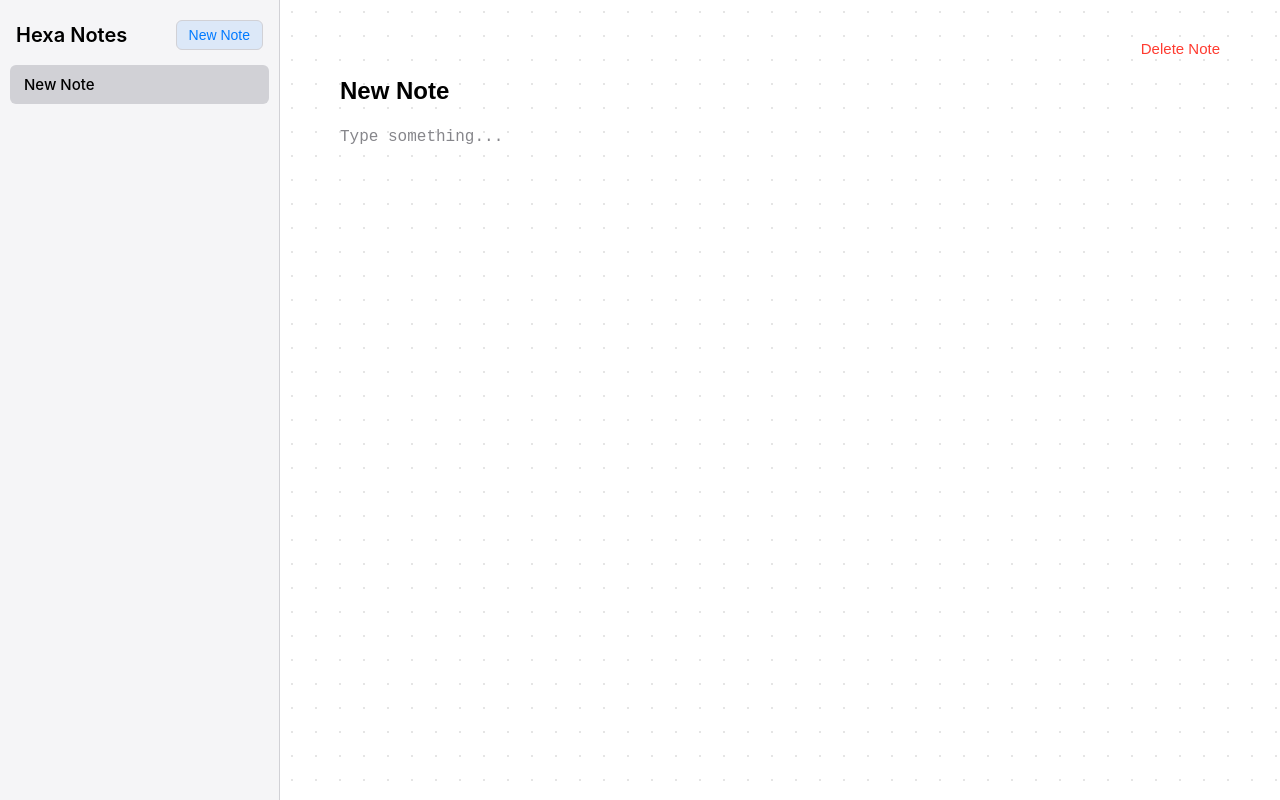
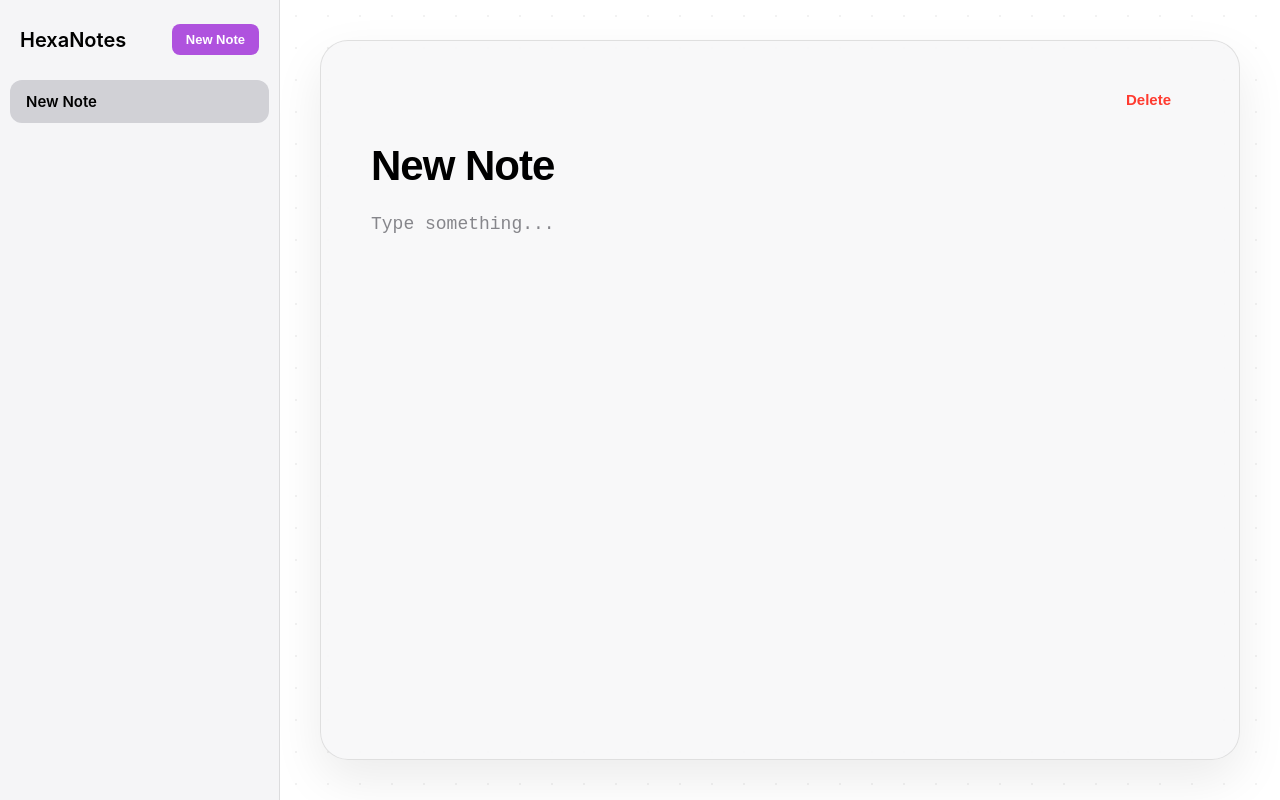
Before and after one commit to Hexa-Programmer/HexaNotes, a plain HTML site: page index.html in a window 1280 px wide. Drawn offline with Linux system fonts and the light colour scheme.

Commit message:
Improved the UI

```diff
--- a/index.html
+++ b/index.html
@@ -22,23 +22,23 @@
 
     <div class="sidebar">
         <div class="sidebar-header">
-            <h2>Hexa Notes</h2>
-            <button onclick="createNote()">New Note</button>
+            <h2>HexaNotes</h2>
+            <button class="new-btn" onclick="createNote()">New Note</button>
         </div>
         <div id="notesList" class="notes-container"></div>
     </div>
 
     <div class="editor">
+        <div class="display-card">
+            <div class="editor-header">
+                <button class="back-btn" onclick="closeNote()">‹ Notes</button>
+                <button class="delete-btn" onclick="deleteNote()">Delete</button>
+            </div>
 
-        <div class="editor-header">
-            <button class="back-btn" onclick="closeNote()">‹ Notes</button>
-            <button class="delete-btn" onclick="deleteNote()">Delete Note</button>
+            <input id="noteTitle" placeholder="Title" />
+
+            <textarea id="noteBox" placeholder="Type something..."></textarea>
         </div>
-
-        <input id="noteTitle" placeholder="Title" />
-
-        <textarea id="noteBox" placeholder="Type something..."></textarea>
-
     </div>
 
 </div>
--- a/style.css
+++ b/style.css
@@ -2,30 +2,34 @@
 :root {
     --bg-main: #ffffff;
     --bg-sidebar: #f5f5f7;
+    --bg-card: rgba(245, 245, 247, 0.7);
     --text-main: #000000;
     --text-muted: #86868b;
-    --accent: #007aff;
+    --accent: #af52de;
     --danger: #ff3b30;
-    --border-color: #d1d1d6;
+    --border-color: rgba(0, 0, 0, 0.1);
     --hover-color: #e5e5ea;
     --active-color: #d1d1d6;
-    --dot-color: rgba(0, 0, 0, 0.1);
-    --btn-bg: rgba(0, 122, 255, 0.1);
+    --dot-color: rgba(0, 0, 0, 0.05);
+    --glow-color: rgba(175, 82, 222, 0.2);
+    --btn-bg: rgba(175, 82, 222, 0.1);
 }
 
 @media (prefers-color-scheme: dark) {
     :root {
-        --bg-main: #1e1e1e;
-        --bg-sidebar: #000000;
+        --bg-main: #141416;
+        --bg-sidebar: #08080a;
+        --bg-card: rgba(30, 30, 34, 0.45);
         --text-main: #ffffff;
         --text-muted: #98989d;
-        --accent: #0a84ff;
+        --accent: #bf5af2;
         --danger: #ff453a;
-        --border-color: #2c2c2e;
+        --border-color: rgba(255, 255, 255, 0.08);
         --hover-color: #2c2c2e;
         --active-color: #3a3a3c;
-        --dot-color: rgba(255, 255, 255, 0.08);
-        --btn-bg: rgba(10, 132, 255, 0.15);
+        --dot-color: rgba(255, 255, 255, 0.03);
+        --glow-color: rgba(191, 90, 242, 0.25);
+        --btn-bg: rgba(191, 90, 242, 0.15);
     }
 }
 
@@ -141,7 +145,7 @@ body {
     display: flex;
     justify-content: space-between;
     align-items: center;
-    padding: 20px 16px 15px 16px;
+    padding: 24px 20px 15px 20px;
 }
 
 .sidebar h2 {
@@ -149,41 +153,42 @@ body {
     font-weight: 600;
 }
 
-.sidebar button {
-    background: var(--btn-bg);
-    border: 1px solid var(--border-color);
-    color: var(--accent);
-    font-size: 14px;
-    font-weight: 500;
+.new-btn {
+    background: var(--accent);
+    color: #ffffff;
+    border: none;
+    font-size: 13px;
+    font-weight: 600;
     cursor: pointer;
-    padding: 6px 12px;
-    border-radius: 6px;
+    padding: 8px 14px;
+    border-radius: 8px;
     transition: all 0.2s ease;
 }
 
-.sidebar button:hover {
-    background: var(--hover-color);
+.new-btn:hover {
+    box-shadow: 0 4px 15px var(--glow-color);
+    transform: translateY(-1px);
 }
 
 .notes-container {
-    padding: 0 10px;
+    padding: 10px;
     display: flex;
     flex-direction: column;
-    gap: 4px;
+    gap: 6px;
     overflow-y: auto;
     flex: 1;
 }
 
 .note-item {
-    padding: 10px 14px;
+    padding: 12px 16px;
     font-size: 15px;
     font-weight: 500;
-    border-radius: 6px;
+    border-radius: 12px;
     cursor: pointer;
     white-space: nowrap;
     overflow: hidden;
     text-overflow: ellipsis;
-    transition: background 0.1s;
+    transition: all 0.15s ease;
 }
 
 .note-item:hover {
@@ -192,55 +197,88 @@ body {
 
 .note-item.active {
     background: var(--active-color);
+    font-weight: 600;
+}
+
+.editor {
+    flex: 1;
+    display: flex;
+    padding: 40px;
+    background-color: var(--bg-main);
+    background-image: radial-gradient(var(--dot-color) 1.5px, transparent 1.5px);
+    background-size: 32px 32px;
+}
+
+.display-card {
+    background: var(--bg-card);
+    backdrop-filter: blur(20px);
+    -webkit-backdrop-filter: blur(20px);
+    border: 1px solid var(--border-color);
+    padding: 40px 50px;
+    border-radius: 28px;
+    width: 100%;
+    height: 100%;
+    box-shadow: 0 20px 50px rgba(0, 0, 0, 0.08);
+    display: flex;
+    flex-direction: column;
 }
 
 .editor-header {
     display: flex;
     justify-content: flex-end;
-    margin-bottom: 20px;
+    margin-bottom: 24px;
 }
 
 .editor-header button {
     background: transparent;
     border: none;
     font-size: 15px;
-    font-weight: 500;
+    font-weight: 600;
     cursor: pointer;
-    padding: 0;
-    transition: opacity 0.2s ease;
-}
-
-.editor-header button:hover {
-    opacity: 0.7;
+    padding: 10px 18px;
+    border-radius: 10px;
+    transition: all 0.2s ease;
 }
 
 .back-btn {
     color: var(--accent);
     display: none;
-    font-size: 18px !important;
+}
+
+.back-btn:hover {
+    background: var(--btn-bg);
 }
 
 .delete-btn {
+    background: rgba(255, 59, 48, 0.08);
     color: var(--danger);
+    border: 1px solid rgba(255, 59, 48, 0.15);
 }
 
-.editor {
-    flex: 1;
-    display: flex;
-    flex-direction: column;
-    padding: 40px 60px;
-    background-color: var(--bg-main);
-    background-image: radial-gradient(var(--dot-color) 1.5px, transparent 1.5px);
-    background-size: 24px 24px;
+.delete-btn:hover {
+    background: var(--danger);
+    color: white;
+    border-color: transparent;
+    transform: translateY(-1px);
 }
 
 #noteTitle {
-    font-size: 24px;
+    font-size: 42px;
     font-weight: 700;
+    letter-spacing: -1px;
     margin-bottom: 20px;
+    background: transparent;
+    color: var(--text-main);
+    border: none;
+    outline: none;
+    width: 100%;
 }
 
-#noteTitle, #noteBox {
+#noteBox {
+    flex: 1;
+    font-size: 18px;
+    line-height: 1.6;
+    resize: none;
     background: transparent;
     color: var(--text-main);
     border: none;
@@ -250,13 +288,6 @@ body {
 
 #noteTitle::placeholder, #noteBox::placeholder {
     color: var(--text-muted);
-}
-
-#noteBox {
-    flex: 1;
-    font-size: 16px;
-    line-height: 1.6;
-    resize: none;
 }
 
 @media (max-width: 768px) {
@@ -281,14 +312,23 @@ body {
         left: 0;
         width: 100vw;
         height: 100vh;
-        padding: 30px 20px;
+        padding: 0;
         transform: translateX(100%);
         transition: transform 0.35s cubic-bezier(0.25, 1, 0.5, 1);
         z-index: 10;
+        background-color: var(--bg-main);
+        background-image: radial-gradient(var(--dot-color) 1.5px, transparent 1.5px);
+        background-size: 32px 32px;
     }
 
     .container.note-open .editor {
         transform: translateX(0);
+    }
+
+    .display-card {
+        border-radius: 0;
+        border: none;
+        padding: 40px 24px;
     }
 
     .editor-header {
@@ -298,4 +338,12 @@ body {
     .back-btn {
         display: block;
     }
+
+    #noteTitle {
+        font-size: 36px;
+    }
+
+    #noteBox {
+        font-size: 16px;
+    }
 }
```
